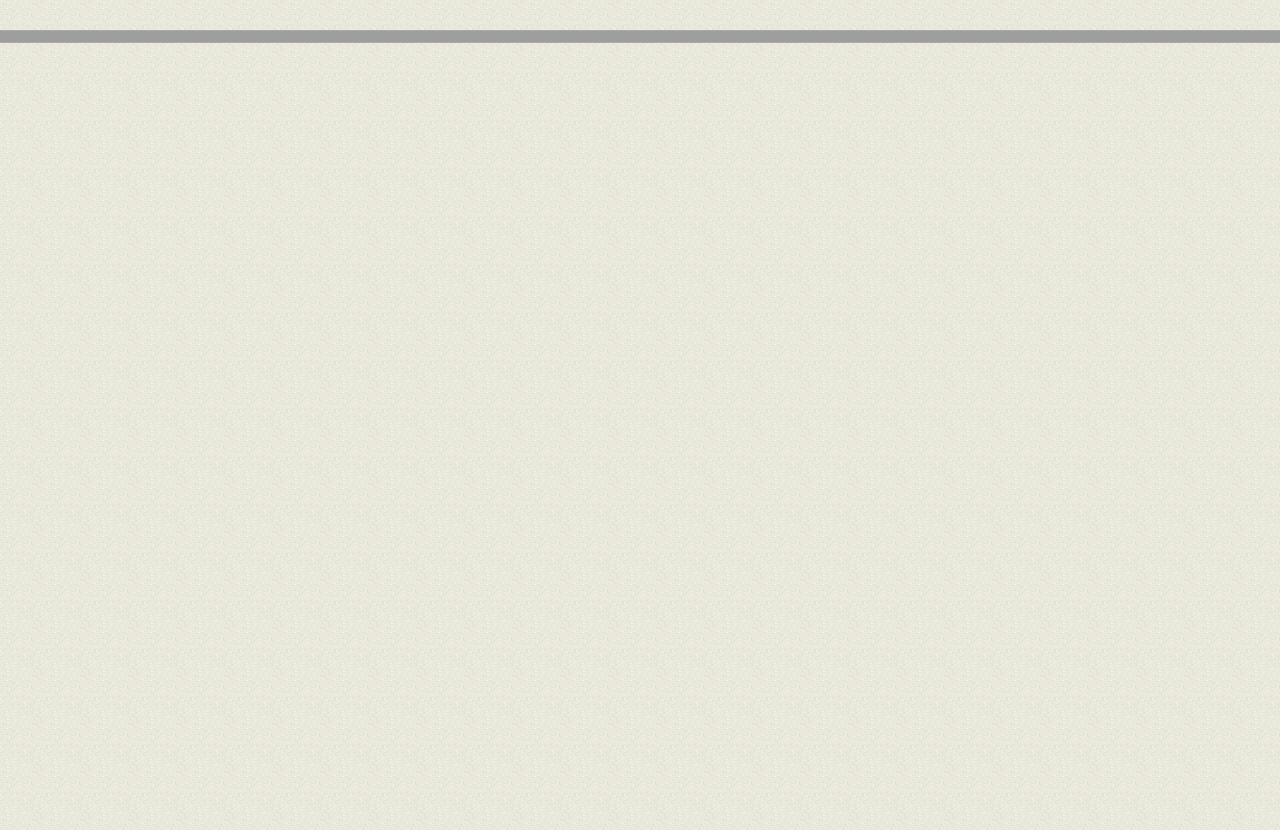
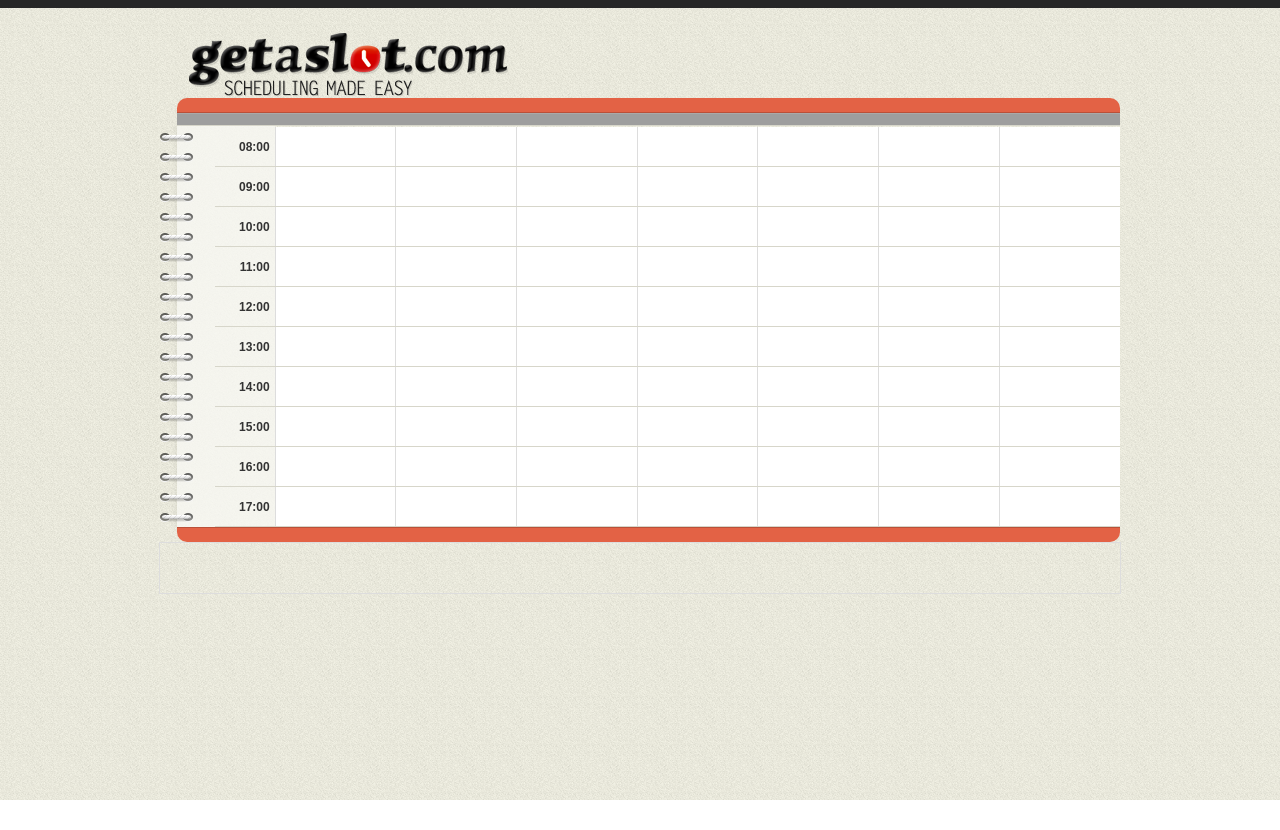
Before and after one commit to edgarsj/getaslot, a Django app: a page that uses getaslot/templates/business/business.html in a window 1280 px wide. After the commit the page ends 800 px from the top, so only its background shows below. Run offline with Django 3.2, Linux system fonts and the light colour scheme; tables that the repository leaves empty hold one stand-in row (values such as "Sample post"); parts of the project's set-up code (start-up, migrations or seed data) failed here and were passed over; some libraries are stand-ins or nearby versions; grey boxes are pictures that could not be loaded.

Commit message:
Calendar

```diff
--- a/getaslot/templates/business/business.html
+++ b/getaslot/templates/business/business.html
@@ -1,17 +1,27 @@
 {% extends 'base.html' %}
 {% block header %}
+
+
+
 <link rel="stylesheet" href="{{ STATIC_URL }}css/jquery.wekcalendar.css" media="screen, print, projection" />
 <link rel="stylesheet" href="{{ STATIC_URL }}css/caldemo.css" media="screen, print, projection" />
+<link rel="stylesheet" href="{{ STATIC_URL }}css/admin.css" media="screen, print, projection" />
 <script type="text/javascript" src="{{ STATIC_URL }}js/weekcalendar.js"></script>
 <script type="text/javascript" src="{{ STATIC_URL }}js/demo.js"></script>
+
 
 
 
 {% endblock %}
 {% block content %}
 
+	<div class="bcknd">
 		<div id="header">
-
+			<div class="inr">
+				<div class="logo">
+					<a href="./" title="getaslot.com"><img alt="getaslot logo" src="{{ STATIC_URL }}images/design/logo.png" /></a>
+				</div>
+			</div>
 		</div>
 
 		<div id="content">
@@ -39,9 +49,11 @@
 				</form>
 			</div>
 
+
 		</div>
 
 		<div id="footer">
 
 		</div>
+	</div>
 {% endblock %}
```
Also changed, not shown: getaslot/site_media/media/images/design/bg.png (added), getaslot/site_media/media/images/design/clamp.png (added), getaslot/site_media/media/images/design/logo.png (added). Lines whose indentation alone changed are shown as unchanged.
